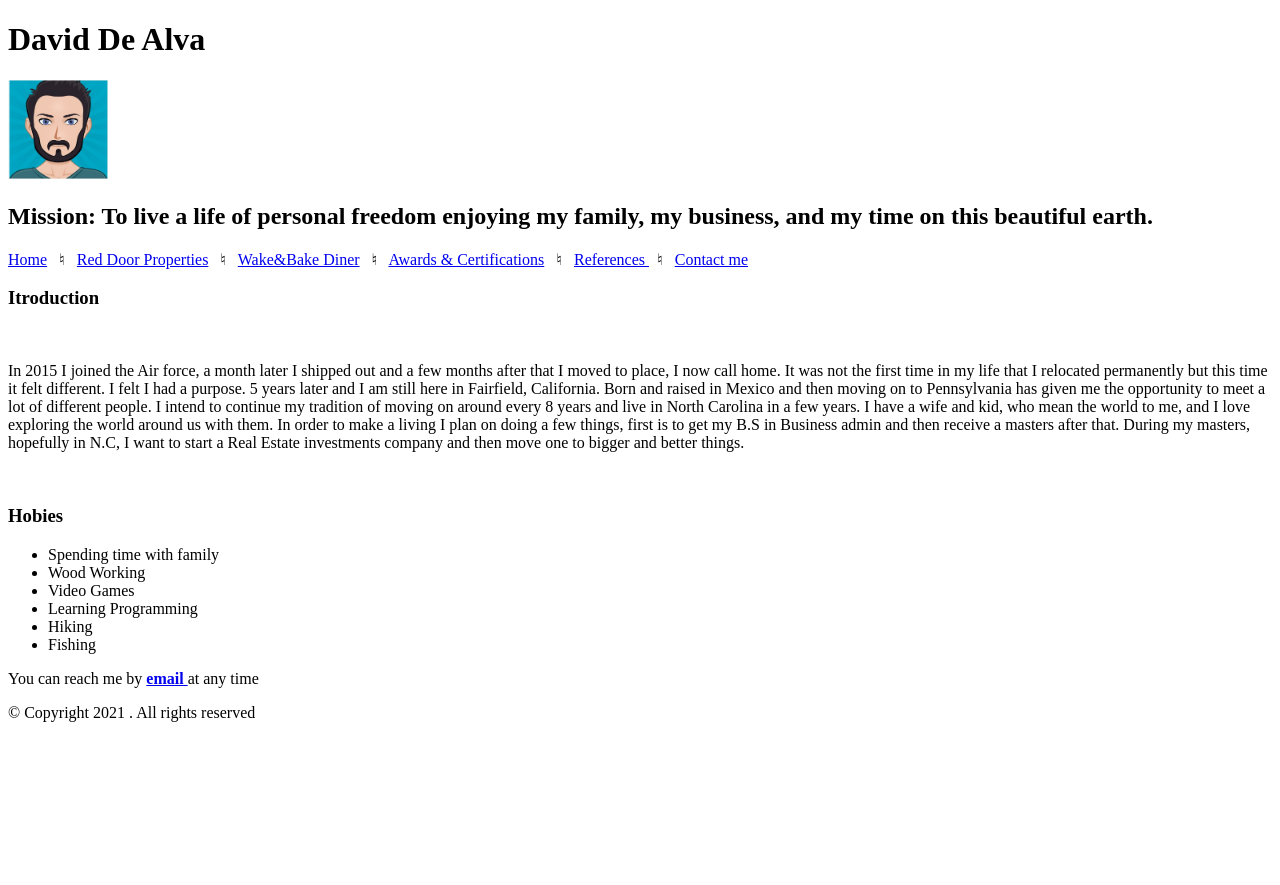
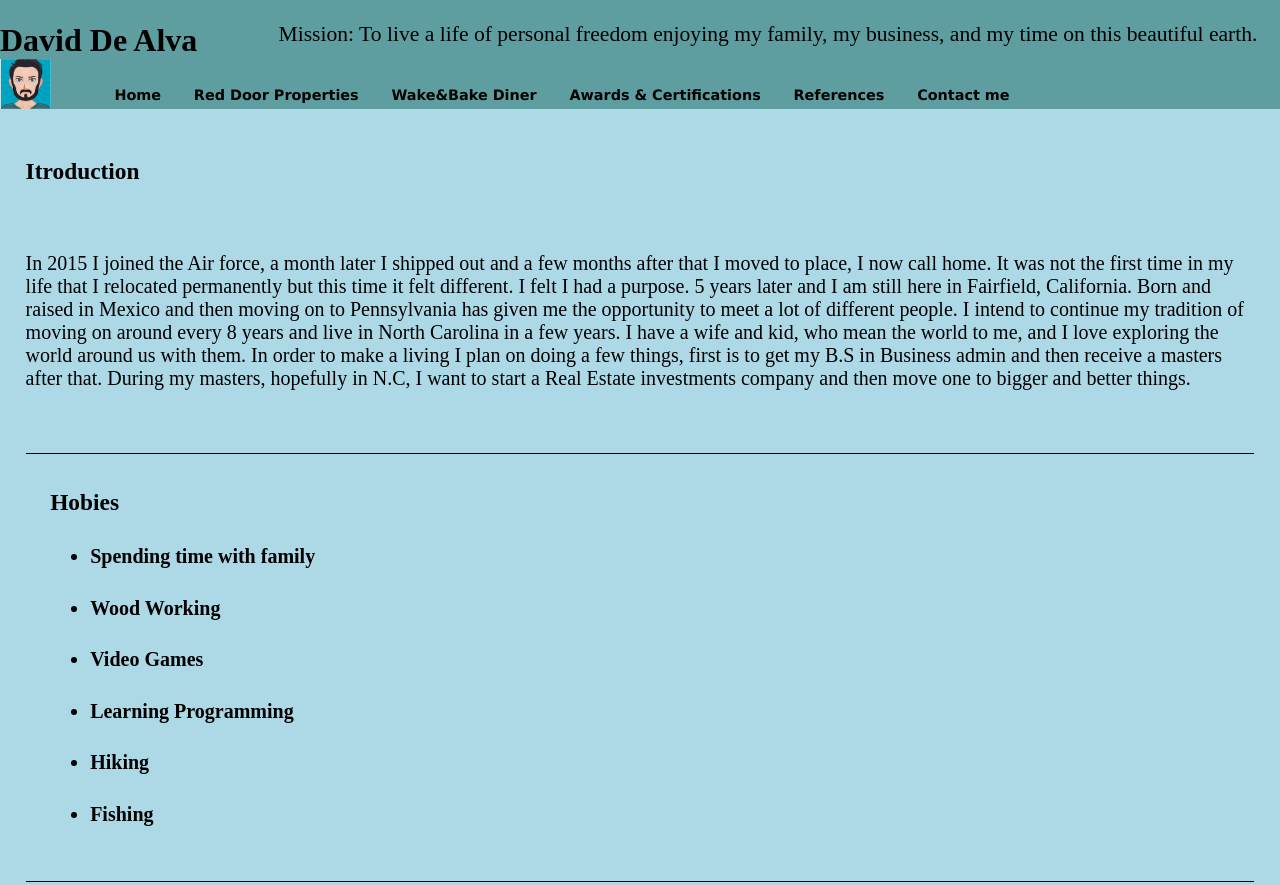
Before and after one commit to Davous1995/Porfolio, a plain HTML site: page Index.html in a window 1280 px wide. Shown: the top 885 px of the page. Before the commit the page ends 800 px from the top, so only its background shows below. Drawn offline with Linux system fonts and the light colour scheme.

Commit message:
css added

```diff
--- a/Index.html
+++ b/Index.html
@@ -6,6 +6,7 @@
 <html lang= "en">
 <head>
         <title>  My Porfolio  </title>
+          <link rel=stylesheet href = css/styles.css>
         <meta charset = "utf-8">
 </head>
 
@@ -13,22 +14,22 @@
       <header>
         <!-- Use this area for the website name or logo-->
             <h1> David De Alva</h1>
-            <a href="index.html"> <img src = images/me_avatar.jpg alt = "personal avatar" height= 99 width = 100> </a>
-            <h2> Mission: To live a life of personal freedom enjoying my family, my business, and my time on this beautiful earth.</h2>
+            <a href="index.html"> <img src = images/me_avatar.jpg alt = "personal avatar"> </a>
         </header>
 
+          <div id=mission>   <p>Mission: To live a life of personal freedom enjoying my family, my business, and my time on this beautiful earth. </p> </div>
 
-            <nav>
-              <!-- Use this area to add hyprelinks to other pages within the websites-->
-                <p>
-                  <a href="index.html"> Home</a> &nbsp; &#9838; &nbsp;
-                  <a href="RDP.html">  Red Door Properties</a> &nbsp; &#9838; &nbsp;
-                  <a href="WaB.html">Wake&Bake Diner</a>  &nbsp; &#9838; &nbsp;
-                 <a href = "Awards.html">Awards &amp; Certifications</a>  &nbsp; &#9838; &nbsp;
-                  <a href="References.html"> References </a> &nbsp; &#9838; &nbsp;
-                  <a href="contact.html">  Contact me</a>
-                  </p>
-            </nav>
+
+            <div id=nav>
+              <ul>
+                        <li><a href="index.html"> Home</a></li>
+                        <li><a href="RDP.html">  Red Door Properties</a></li>
+                        <li><a href="WaB.html">Wake&Bake Diner</a></li>
+                       <li><a href = "Awards.html">Awards &amp; Certifications</a> </li>
+                        <li><a href="References.html"> References </a> </li>
+                        <li><a href="contact.html">  Contact me</a></li>
+                  </ul>
+            </div>
 
             <main>
                 <!-- Use this area to add the main content of the webpage -->
@@ -41,6 +42,7 @@
                   and I love exploring the world around us with them. In order to make a living I plan on doing a few things, first is to get my B.S in Business admin and then receive a masters after that. During my masters, hopefully
                   in N.C, I want to start a Real Estate investments company and then move one to bigger and better things. <p>
                     <br>
+                    <div id = hobbies>
                     <h3> Hobies </h3>
                   <ul>
                         <li>Spending time with family </li>
@@ -50,6 +52,7 @@
                         <li> Hiking </li>
                         <li> Fishing </li>
                     </ul>
+                  </div>
                   </div>
             </main>
 
--- /dev/null
+++ b/css/styles.css
@@ -0,0 +1,178 @@
+/*
+    Author: David De Alva
+    Date: 09/26/2020
+    File name: porfolio/css/styles.css
+    */
+    /*css reset*/
+body, header, nav, main, footer, h1, div, img{
+          margin: 0;
+          padding: 0;
+          border: 0;
+}
+/*styles rule for body and img*/
+body {
+            background-color: #5F9EA0;
+          }
+
+img {
+              max-width: 100%;
+              display: block;
+  }
+
+
+header {
+    float: left;
+    width: 20%;
+  }
+header img {
+      width: 20%;
+}
+
+/*style rules for nav area*/
+#nav {
+  position: absolute;
+  top: 0px;
+  float: right;
+  margin: 5em 3em 0 0;
+  width: 80%;
+}
+
+#nav ul {
+    list-style-type: none;
+    margin: 0;
+    text-align: right;
+
+}
+#nav li{
+    display: inline-block;
+    font-size: .9em;
+    font-family: verdana, arial, sans-serif;
+    font-weight: bold;
+    content: #5F9EA0
+}
+
+#nav li a{
+  display: block;
+  color: #000;
+  text-align: center;
+  padding: 0.5em 1em;
+  text-decoration: none;
+}
+
+#mission p{
+  clear: right;
+  text-align: center;
+  font-size: 1.35em;
+  position: relative;
+  bottom: 0px;
+}
+
+
+/* style rules for main */
+main {
+  clear: left;
+  background-color: #ADD8E6;
+  padding: 2%;
+  font-size: 1.25em;
+  font: #000;
+}
+
+
+.action {
+            font-size: 1.35em;
+            color: #666600;
+            font-weight: bold;
+}
+/* Style rules for homr page attributes */
+.home_image {
+  width: 20%;
+  float: left;
+  margin: 0 2%;
+  border: 4px solid #000;
+
+}
+
+#intro {
+              clear: left;
+              float: right;
+              font-family:   georgia, times, sans-serif;
+}
+
+#intro h3 {
+                  font-weight: bold;
+                  font-size: 1.5em;
+          }
+
+
+
+#hobbies {
+                clear: right;
+                  border-top: 1px solid #000;
+                  border-bottom: 1px solid #000;
+                  padding: 1% 2%;
+}
+
+
+#hobbies ul{
+                      font-weight: bold;
+}
+
+#hobbies li{
+                      padding: 0.5% 3% 2% 0;
+}
+
+
+/*style rules for external links and contact info*/
+.external_link {
+                        color: #00e6a3;
+                        font-weight: bold;
+                        text-decoration: none;
+}
+
+#contact {
+                text-align: center;
+}
+
+#contact a {
+                  color: #666600;
+                  text-decoration: none;
+}
+.map {
+            border: 8px solid #000;
+}
+
+#sport_list img{
+              float: left;
+              width: 3%;
+              height: 3%;
+
+}
+
+#sports_list dt{
+                      font-weight: bold;
+}
+
+#sports_list dd{
+                      padding: 0.5% 5% 2% 0;
+                      margin-left: 550px
+}
+/*style rules for footer*/
+footer p {
+              font-size: 0.75em;
+              text-align: center;
+              color: #fff;
+              padding: 0 1em;
+}
+
+footer p a{
+                color: #fff;
+                text-decoration: none;
+}
+
+#container{
+  width: 80%;
+  margin: 0 auto;
+}
+.map {
+            border: 8px solid #000;
+}
```
Also changed, not shown: Awards.html (+15 -17 lines), RDP.html (+12 -13 lines), References.html (+15 -17 lines), WaB.html (+15 -17 lines), contact.html (+29 -21 lines), template.html (+12 -12 lines).
